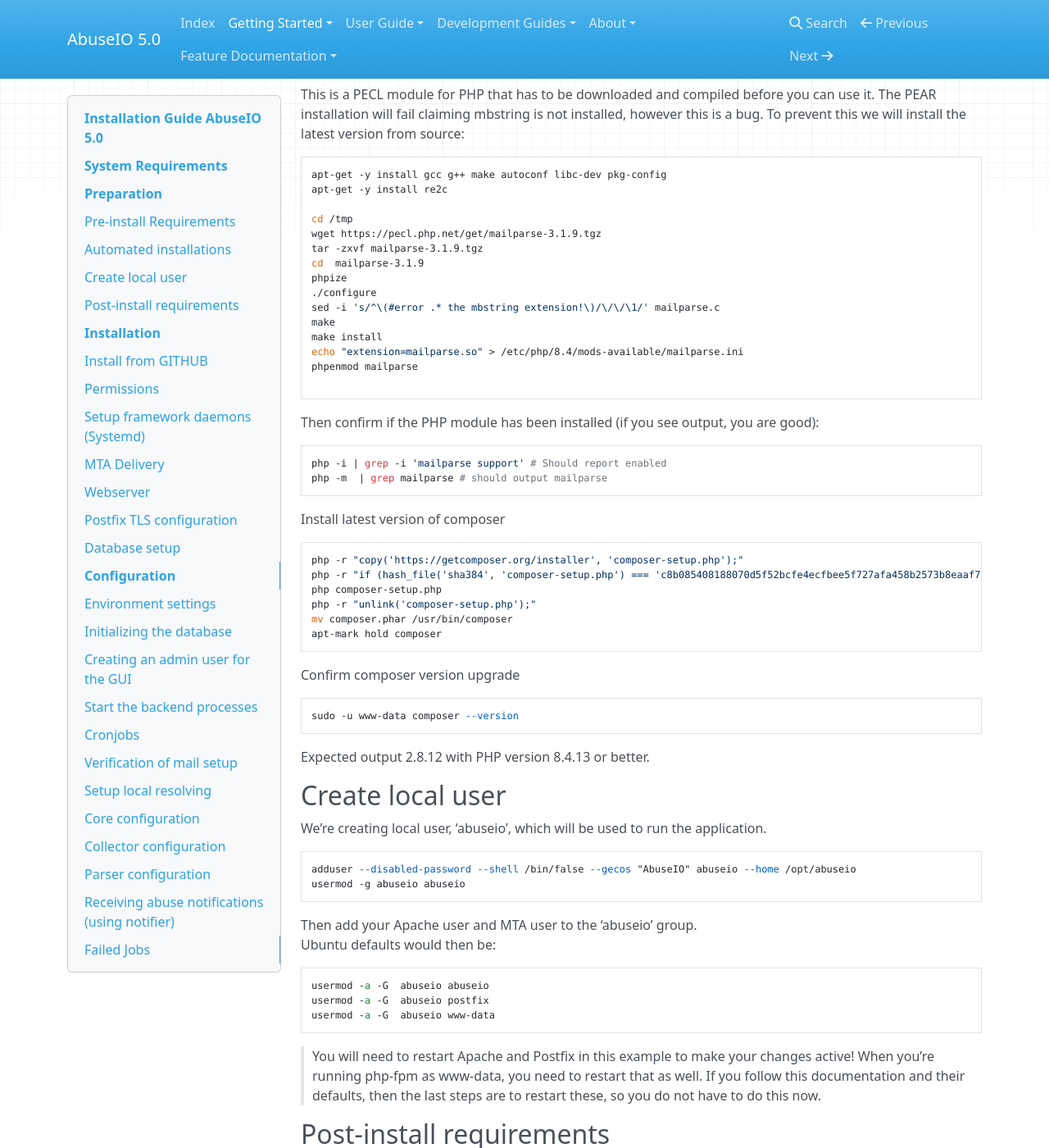
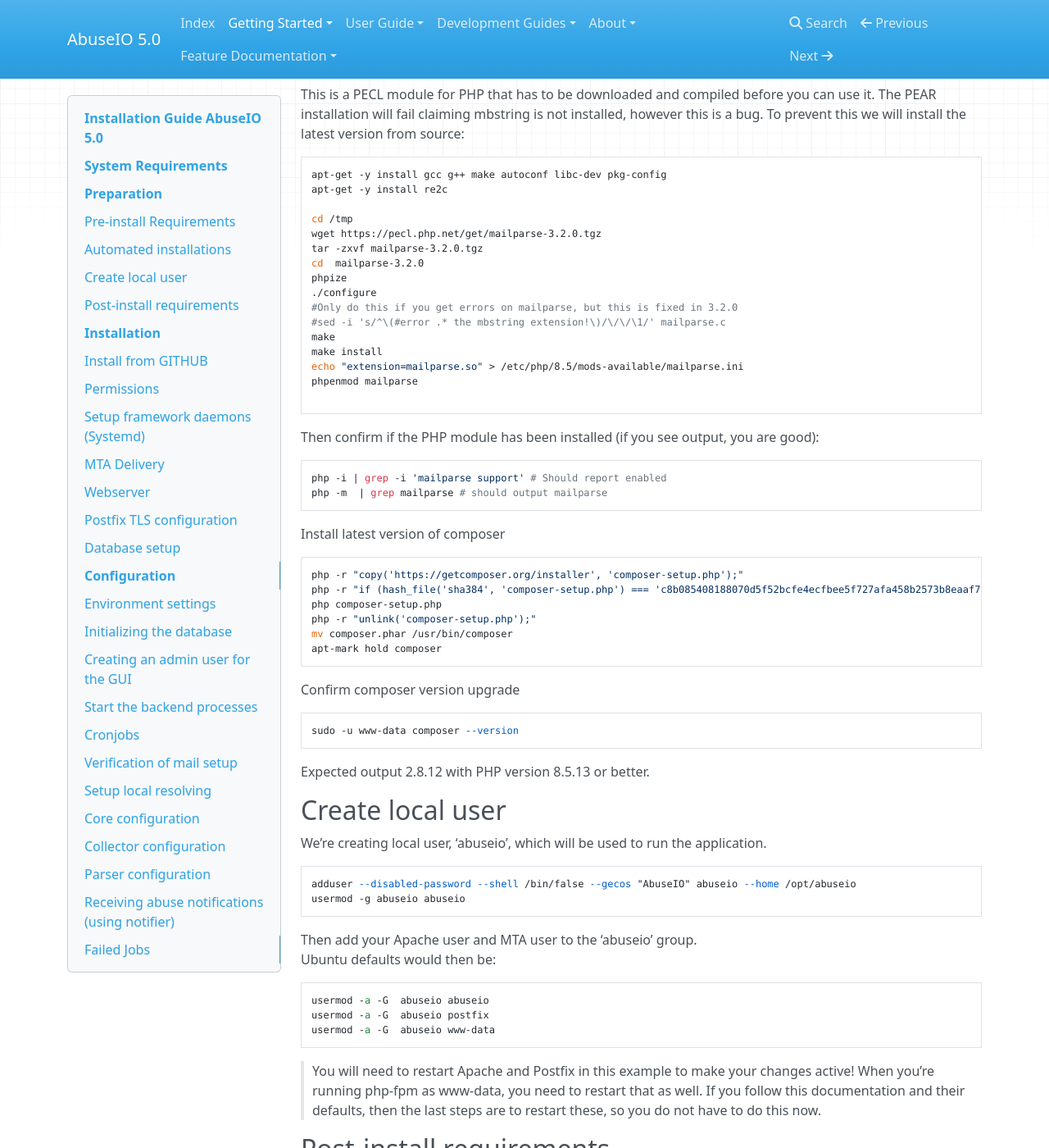
Before and after one commit to AbuseIO/abuseio-docs, an MkDocs documentation site: the page built from docs/installation.md, in a window 1280 px wide and 1400 px high, scrolled down 1632 px. Shown: the whole window at 82% size. Built offline with MkDocs 1.6.1, drawn with Linux system fonts in a browser that asks for light colours; nearby versions of some CDN libraries; some of the changed text lies outside the part shown.

Commit message:
Update PHP version requirements to 8.5
update to mailparse 3.2.0 and php 8.5

````diff
--- a/docs/installation.md
+++ b/docs/installation.md
@@ -6,7 +6,7 @@
 + MTA (Postfix or Exim) or Fetchmail to handle incoming e-mails
 + Web server software (Apache or Nginx)
 + Database backend (MariaDB)
-+ PHP 8.4 or better (See Larevel LTS requirements, Both CLI as apache module)
++ PHP 8.5 or better (See Larevel LTS requirements, Both CLI as apache module)
 + (__optional__) Local resolving nameserver (Bind, pDNSRecursor) ([more info](#resolving))
 
 # Preparation
@@ -48,7 +48,7 @@ apt-get update
 apt-get install software-properties-common
 LC_ALL=C.UTF-8 add-apt-repository ppa:ondrej/php # Press enter to confirm.
 apt update
-apt-get install composer curl git mariadb-server apache2 libapache2-mod-php8.4 php8.4 php-pear php8.4-dev php8.4-mysql php8.4-curl php8.4-intl php8.4-bcmath php8.4-mbstring php8.4-zip
+apt-get install composer curl git mariadb-server apache2 libapache2-mod-php8.5 php8.5 php-pear php8.5-dev php8.5-mysql php8.5-curl php8.5-intl php8.5-bcmath php8.5-mbstring php8.5-zip
 ```
 
 In addition you will need to install an MTA. The examples provided are based on postfix which is defaultly used, but you are free to use any MTA (to collection method) you want.  Another solution is using fetchmail, which retrieves mails from a POP3- or IMAP-mailbox, which is described in the advanced user guide. Answering setup with 'Internet Site' and entering a VALID FQDN for the system mail name is a good start. Postfix configuration beyond the minimum operational settings for AbuseIO are out of scope for this documentation.
@@ -71,15 +71,16 @@ apt-get -y install gcc g++ make autoconf libc-dev pkg-config
 apt-get -y install re2c
 
 cd /tmp
-wget https://pecl.php.net/get/mailparse-3.1.9.tgz
-tar -zxvf mailparse-3.1.9.tgz
-cd  mailparse-3.1.9
+wget https://pecl.php.net/get/mailparse-3.2.0.tgz
+tar -zxvf mailparse-3.2.0.tgz
+cd  mailparse-3.2.0
 phpize
 ./configure
-sed -i 's/^\(#error .* the mbstring extension!\)/\/\/\1/' mailparse.c
+#Only do this if you get errors on mailparse, but this is fixed in 3.2.0
+#sed -i 's/^\(#error .* the mbstring extension!\)/\/\/\1/' mailparse.c
 make
 make install
-echo "extension=mailparse.so" > /etc/php/8.4/mods-available/mailparse.ini
+echo "extension=mailparse.so" > /etc/php/8.5/mods-available/mailparse.ini
 phpenmod mailparse
 
 ```
@@ -105,7 +106,7 @@ Confirm composer version upgrade
 ```
 sudo -u www-data composer --version
 ```
-Expected output 2.8.12 with PHP version 8.4.13 or better.
+Expected output 2.8.12 with PHP version 8.5.13 or better.
 
 
 ## Create local user
````
